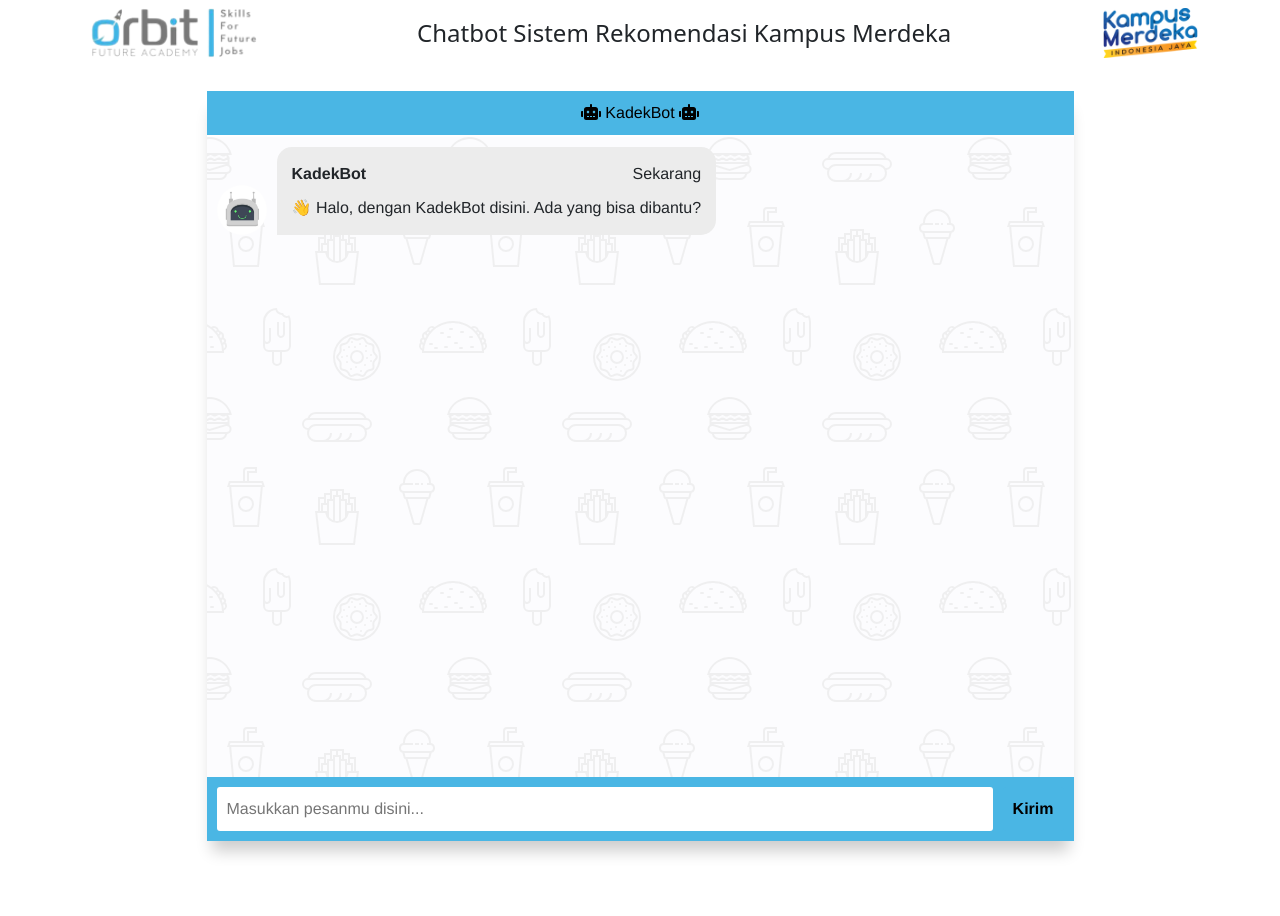
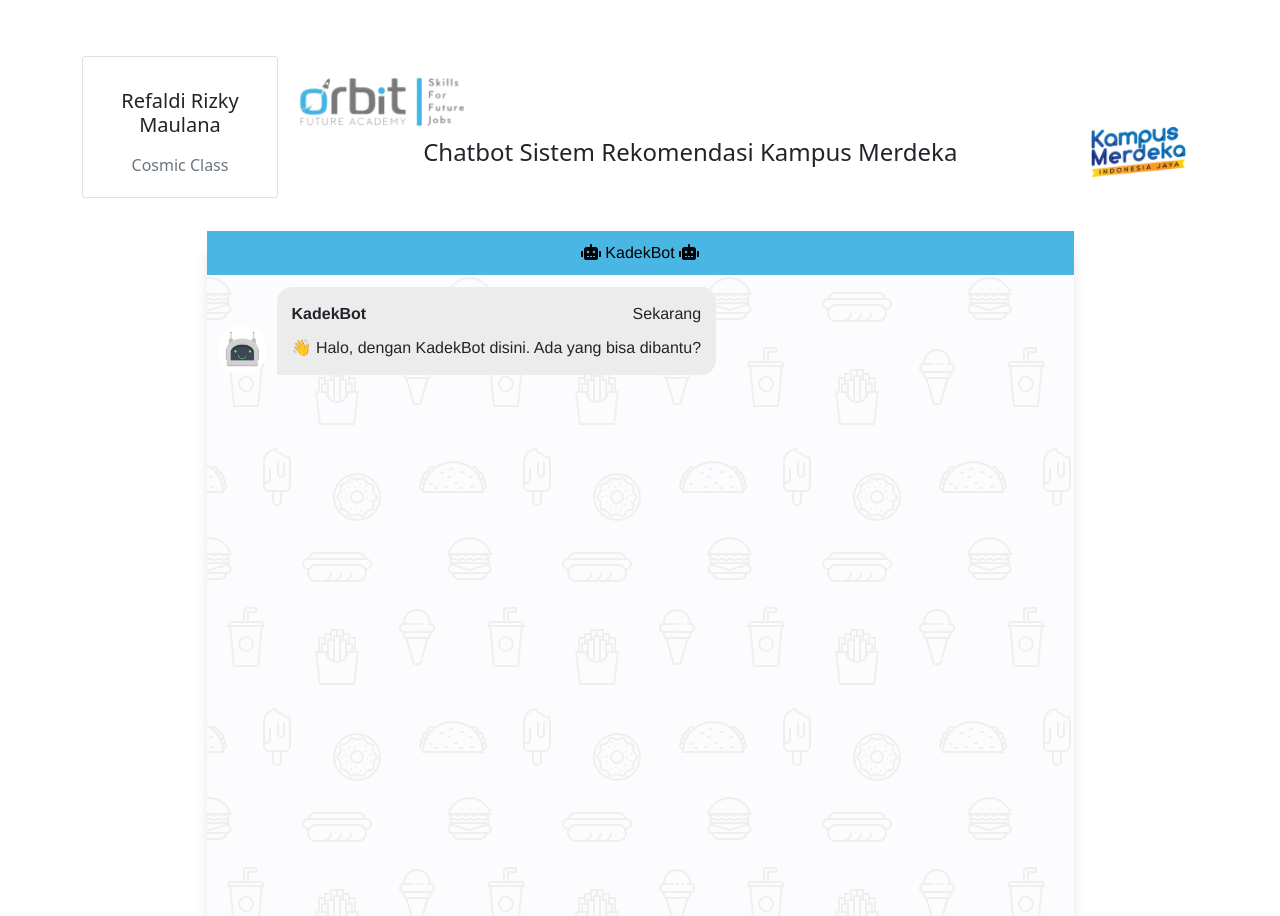
Before and after one commit to refaldirizkym/Flask-NLP, a Flask app: page / in a window 1280 px wide. Shown: the top 916 px of the page. Before the commit the page ends 856 px from the top, so only its background shows below. Run offline with Flask 2, Linux system fonts and the light colour scheme; parts of the project's set-up code (start-up, migrations or seed data) failed here and were passed over; some libraries are stand-ins or nearby versions.

Commit message:
make it better

```diff
--- a/templates/index.html
+++ b/templates/index.html
@@ -16,6 +16,13 @@
 <body>
     <!-- Header -->
     <nav class="navbar navbar-expand-lg navbar-white bg-white">
+      <div class="container mt-5">
+        <div class="card">
+            <div class="card-body text-center">
+                <h5 class="my-3">Refaldi Rizky Maulana</h5>
+                <p class="text-muted mb-1">Cosmic Class</p>
+            </div>
+        </div>
         <div class="container">
             <img src="{{url_for('static', filename='images/orbit.png')}}" height="50", width="auto">
             <button class="navbar-toggler" type="button" data-bs-toggle="collapse" data-bs-target="#mob-navbar" aria-label="Toggle">
```
Also changed, not shown: requirements.txt (+7 -5 lines), nltk.txt (added), 1 other file.
